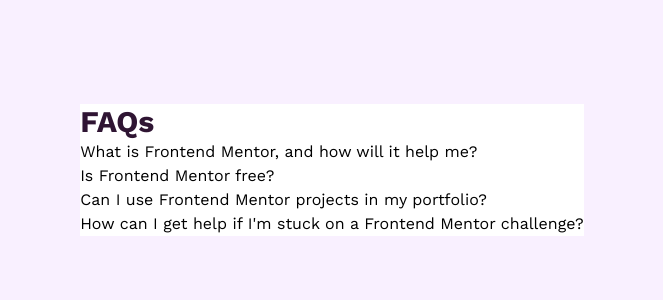
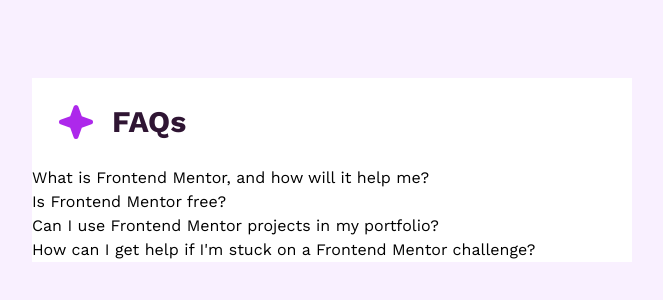
Before and after one commit to n0rrman/frontend-mentor-challenges, a Next.js app in the folder faq-accordion/: page / in a window 1280 px wide. Shown: the part 230-530 px from the top of the page, without its empty margins (308-971 px from the left). Built offline with nearby package versions, Linux system fonts and the light colour scheme.

Commit message:
faq-accordion icons added

```diff
--- a/faq-accordion/src/app/page.tsx
+++ b/faq-accordion/src/app/page.tsx
@@ -5,8 +5,6 @@ import Accordian from "@/components/accordian";
 import bgMobile from "/public/background-pattern-mobile.svg";
 import bgDesktop from "/public/background-pattern-desktop.svg";
 
-import minusIcon from "/public/icon-minus.svg";
-import plusIcon from "/public/icon-plus.svg";
 import starIcon from "/public/icon-star.svg";
 
 export default function Home() {
@@ -40,13 +38,18 @@ export default function Home() {
 
   return (
     <div className="flex flex-col justify-center items-center min-h-screen bg-lightPink">
-      <div className="absolute top-0 w-full h-[270px]">
+      <div className="absolute top-0 w-full h-[270px] ">
         <div className="relative w-screen h-full object-cover">
           {/* <Image className="object-cover" src={bgDesktop.src} alt="" fill /> */}
         </div>
       </div>
-      <main className="bg-white max-w-[37.5rem]">
-        <h1 className="text-darkPurple text-3xl font-bold">FAQs</h1>
+      <main className="bg-white w-[37.5rem]">
+        <div className="flex flex-row justify-start items-center p-6">
+          <div className="relative w-10 h-10 mr-4">
+            <Image src={starIcon.src} fill alt="" />
+          </div>
+          <h1 className="text-darkPurple text-3xl font-bold">FAQs</h1>
+        </div>
         <Accordian data={data} />
       </main>
     </div>
--- a/faq-accordion/src/components/accordian.tsx
+++ b/faq-accordion/src/components/accordian.tsx
@@ -1,6 +1,9 @@
 "use client";
 
 import { useState } from "react";
+
+import minusIcon from "/public/icon-minus.svg";
+import plusIcon from "/public/icon-plus.svg";
 
 interface AccordianProps {
   data: {
@@ -28,5 +31,9 @@ export default function Accordian(props: AccordianProps) {
     );
   });
 
-  return <div>{renderedData}</div>;
+  return (
+    <div className="transition-all duration-200 ease-in-out">
+      {renderedData}
+    </div>
+  );
 }
```
